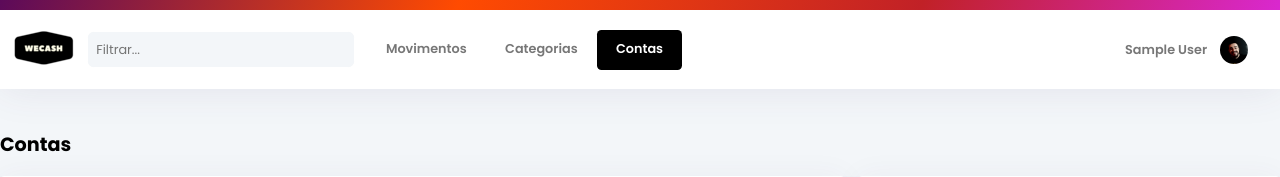
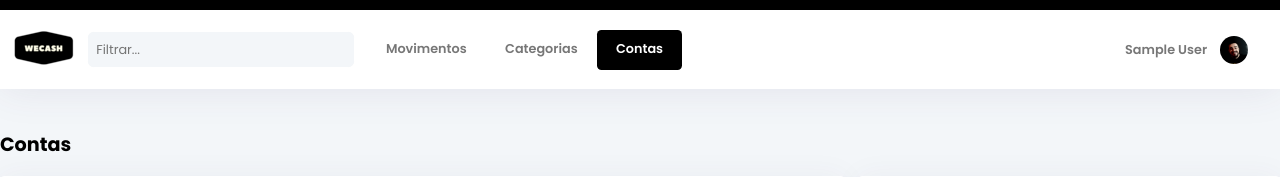
Before and after one commit to claudioacioli/wecash, a Flask app: page /banks in a window 1280 px wide. Shown: the top 177 px of the page. Run offline with Flask 2, Linux system fonts and the light colour scheme; the visitor is signed in with stand-in values (Sample User, id 1); data comes from the database, SQL or seed files in the repository; parts of the project's set-up code (start-up, migrations or seed data) failed here and were passed over.

Commit message:
refactor: Change bar color

```diff
--- a/app/static/css/app.css
+++ b/app/static/css/app.css
@@ -1,7 +1,8 @@
 .topbar {
   border-width: 10px 0 0;
   border-top-style: solid;
-  border-image: linear-gradient(139deg, #5B0A5A, #ff4b01, #c12127, #e02aff) 3;
+  /*border-image: linear-gradient(139deg, #5B0A5A, #ff4b01, #c12127, #e02aff) 3; */
+  border-color: rgba(0,0,0,1);
 }
 
 .content {
```
